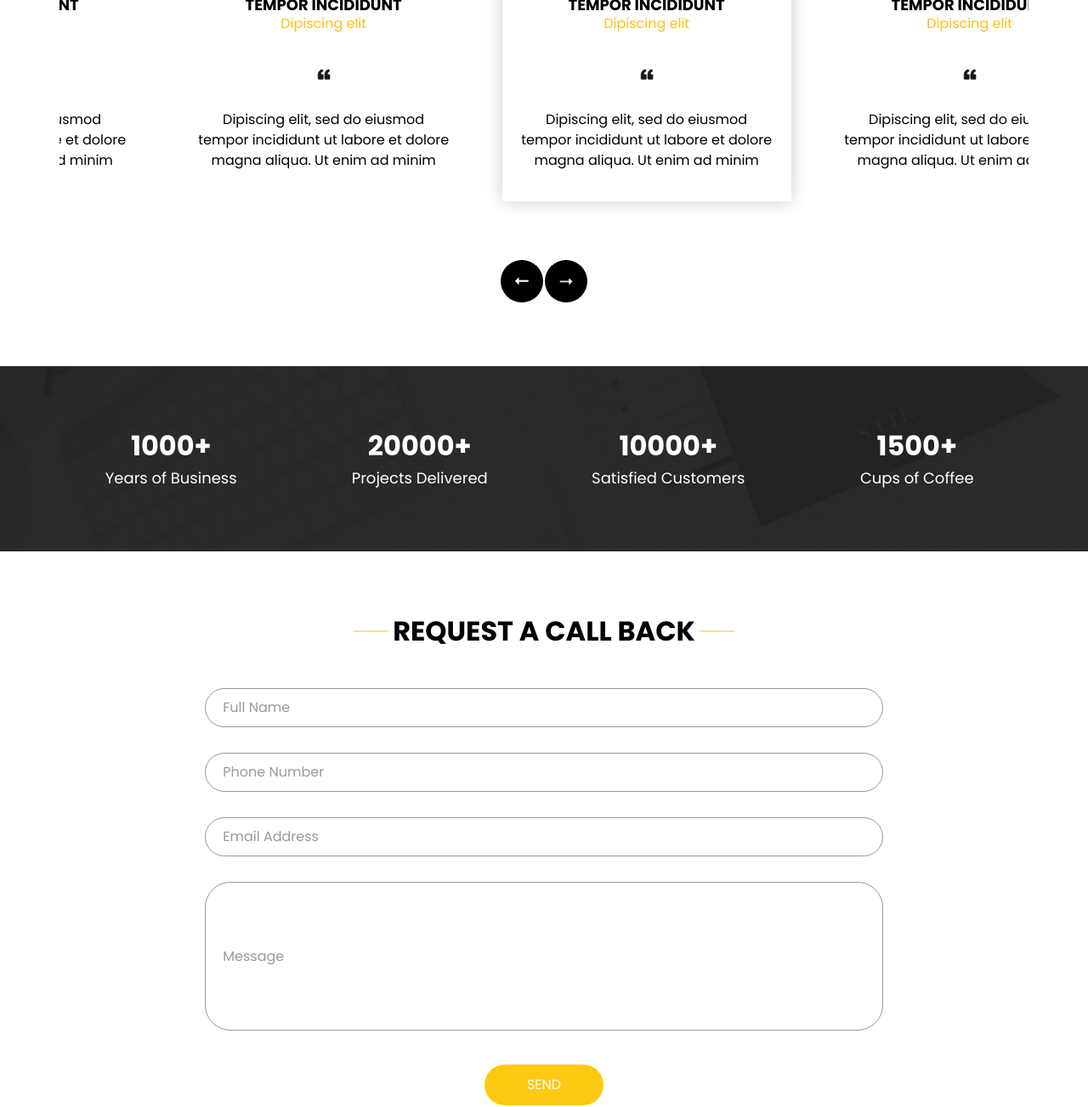
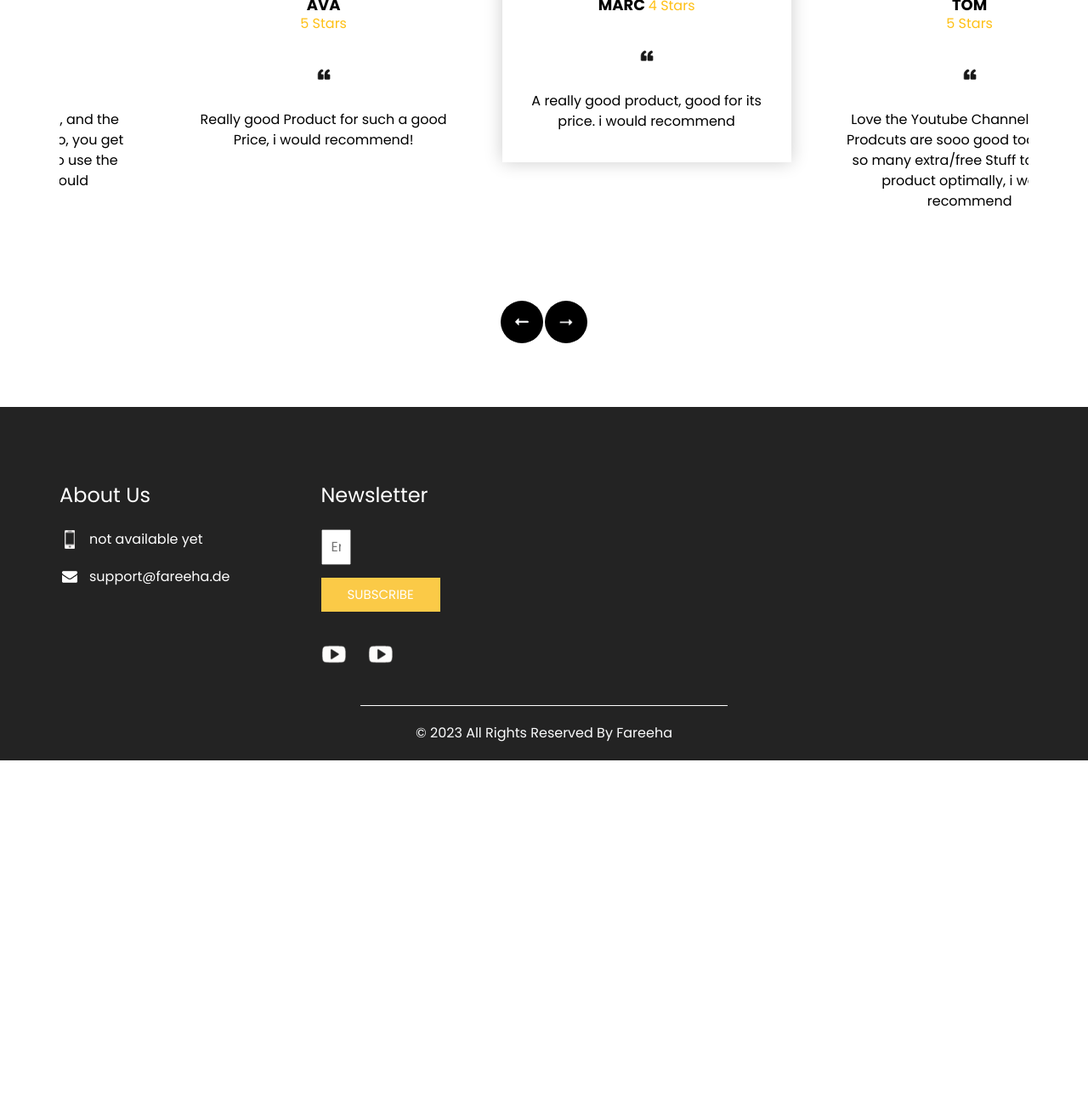
Before and after one commit to FareehaSwuiy/tst, a plain HTML site: page index.html in a window 1280 px wide. Shown: the part 3080-4383 px from the top of the page at 85% size. After the commit the page ends 3975 px from the top, so only its background shows below. Drawn offline with nearby package versions, Linux system fonts and the light colour scheme.

Commit message:
Update index.html

```diff
--- a/index.html
+++ b/index.html
@@ -331,14 +331,14 @@
               </div>
               <div class="detail-box">
                 <h5>
-                  Tempor incididunt <br>
+                  Ava <br>
                   <span>
-                    Dipiscing elit
+                    5 Stars
                   </span>
                 </h5>
                 <img src="images/quote.png" alt="">
                 <p>
-                  Dipiscing elit, sed do eiusmod tempor incididunt ut labore et dolore magna aliqua. Ut enim ad minim
+                  Really good Product for such a good Price, i would recommend!
                 </p>
               </div>
             </div>
@@ -350,14 +350,14 @@
               </div>
               <div class="detail-box">
                 <h5>
-                  Tempor incididunt <br>
+                  Marc
                   <span>
-                    Dipiscing elit
+                    4 Stars
                   </span>
                 </h5>
                 <img src="images/quote.png" alt="">
                 <p>
-                  Dipiscing elit, sed do eiusmod tempor incididunt ut labore et dolore magna aliqua. Ut enim ad minim
+                  A really good product, good for its price. i would recommend
                 </p>
               </div>
             </div>
@@ -369,14 +369,14 @@
               </div>
               <div class="detail-box">
                 <h5>
-                  Tempor incididunt <br>
+                  Tom <br>
                   <span>
-                    Dipiscing elit
+                    5 Stars
                   </span>
                 </h5>
                 <img src="images/quote.png" alt="">
                 <p>
-                  Dipiscing elit, sed do eiusmod tempor incididunt ut labore et dolore magna aliqua. Ut enim ad minim
+                  Love the Youtube Channel, and the Prodcuts are sooo good too, you get so many extra/free Stuff to use the product optimally, i would recommend
                 </p>
               </div>
             </div>
@@ -387,106 +387,6 @@
   </section>
 
   <!-- end client section -->
-
-  <!-- target section -->
-  <section class="target_section layout_padding2">
-    <div class="container">
-      <div class="row">
-        <div class="col-md-3 col-sm-6">
-          <div class="detail-box">
-            <h2>
-              1000+
-            </h2>
-            <h5>
-              Years of Business
-            </h5>
-          </div>
-        </div>
-        <div class="col-md-3 col-sm-6">
-          <div class="detail-box">
-            <h2>
-              20000+
-            </h2>
-            <h5>
-              Projects Delivered
-            </h5>
-          </div>
-        </div>
-        <div class="col-md-3 col-sm-6">
-          <div class="detail-box">
-            <h2>
-              10000+
-            </h2>
-            <h5>
-              Satisfied Customers
-            </h5>
-          </div>
-        </div>
-        <div class="col-md-3 col-sm-6">
-          <div class="detail-box">
-            <h2>
-              1500+
-            </h2>
-            <h5>
-              Cups of Coffee
-            </h5>
-          </div>
-        </div>
-      </div>
-    </div>
-  </section>
-
-  <!-- end target section -->
-
-
-  <!-- contact section -->
-
-  <section class="contact_section layout_padding">
-    <div class="container">
-
-      <div class="heading_container">
-        <h2>
-          Request A Call Back
-        </h2>
-      </div>
-      <div class="">
-        <div class="">
-          <div class="row">
-            <div class="col-md-9 mx-auto">
-              <div class="contact-form">
-                <form action="">
-                  <div>
-                    <input type="text" placeholder="Full Name ">
-                  </div>
-                  <div>
-                    <input type="text" placeholder="Phone Number">
-                  </div>
-                  <div>
-                    <input type="email" placeholder="Email Address">
-                  </div>
-                  <div>
-                    <input type="text" placeholder="Message" class="input_message">
-                  </div>
-                  <div class="d-flex justify-content-center">
-                    <button type="submit" class="btn_on-hover">
-                      Send
-                    </button>
-                  </div>
-                </form>
-              </div>
-            </div>
-          </div>
-        </div>
-      </div>
-      <div class="map_img-box">
-        <img src="images/map-img.png" alt="">
-      </div>
-    </div>
-  </section>
-
-
-  <!-- end contact section -->
-
 
   <!-- info section -->
   <section class="info_section ">
@@ -517,61 +417,9 @@
         </div>
         <div class="col-md-3">
           <div class="info_info">
-            <h5>
-              Informations
-            </h5>
-            <p>
-              If you have any Questions, please Email us at: support@fareeha.de
-            </p>
-          </div>
-        </div>
 
-        <div class="col-md-3">
-          <div class="info_insta">
-            <h5>
-              Instagram
-            </h5>
-            <div class="insta_container">
-              <div>
-                <a href="">
-                  <div class="insta-box b-1">
-                    <img src="images/insta.png" alt="">
-                  </div>
-                </a>
-                <a href="">
-                  <div class="insta-box b-2">
-                    <img src="images/insta.png" alt="">
-                  </div>
-                </a>
-              </div>
 
-              <div>
-                <a href="">
-                  <div class="insta-box b-3">
-                    <img src="images/insta.png" alt="">
-                  </div>
-                </a>
-                <a href="">
-                  <div class="insta-box b-4">
-                    <img src="images/insta.png" alt="">
-                  </div>
-                </a>
-              </div>
-              <div>
-                <a href="">
-                  <div class="insta-box b-3">
-                    <img src="images/insta.png" alt="">
-                  </div>
-                </a>
-                <a href="">
-                  <div class="insta-box b-4">
-                    <img src="images/insta.png" alt="">
-                  </div>
-                </a>
-              </div>
-            </div>
-          </div>
-        </div>
+
         <div class="col-md-3">
           <div class="info_form ">
             <h5>
@@ -584,16 +432,10 @@
               </button>
             </form>
             <div class="social_box">
-              <a href="">
-                <img src="images/fb.png" alt="">
+              <a href="www.youtube.com/@EmpowermentYPulse">
+                <img src="images/youtube.png" alt="">
               </a>
-              <a href="">
-                <img src="images/twitter.png" alt="">
-              </a>
-              <a href="">
-                <img src="images/linkedin.png" alt="">
-              </a>
-              <a href="">
+              <a href="www.youtube.com/@belikeAdonisss">
                 <img src="images/youtube.png" alt="">
               </a>
             </div>
```
